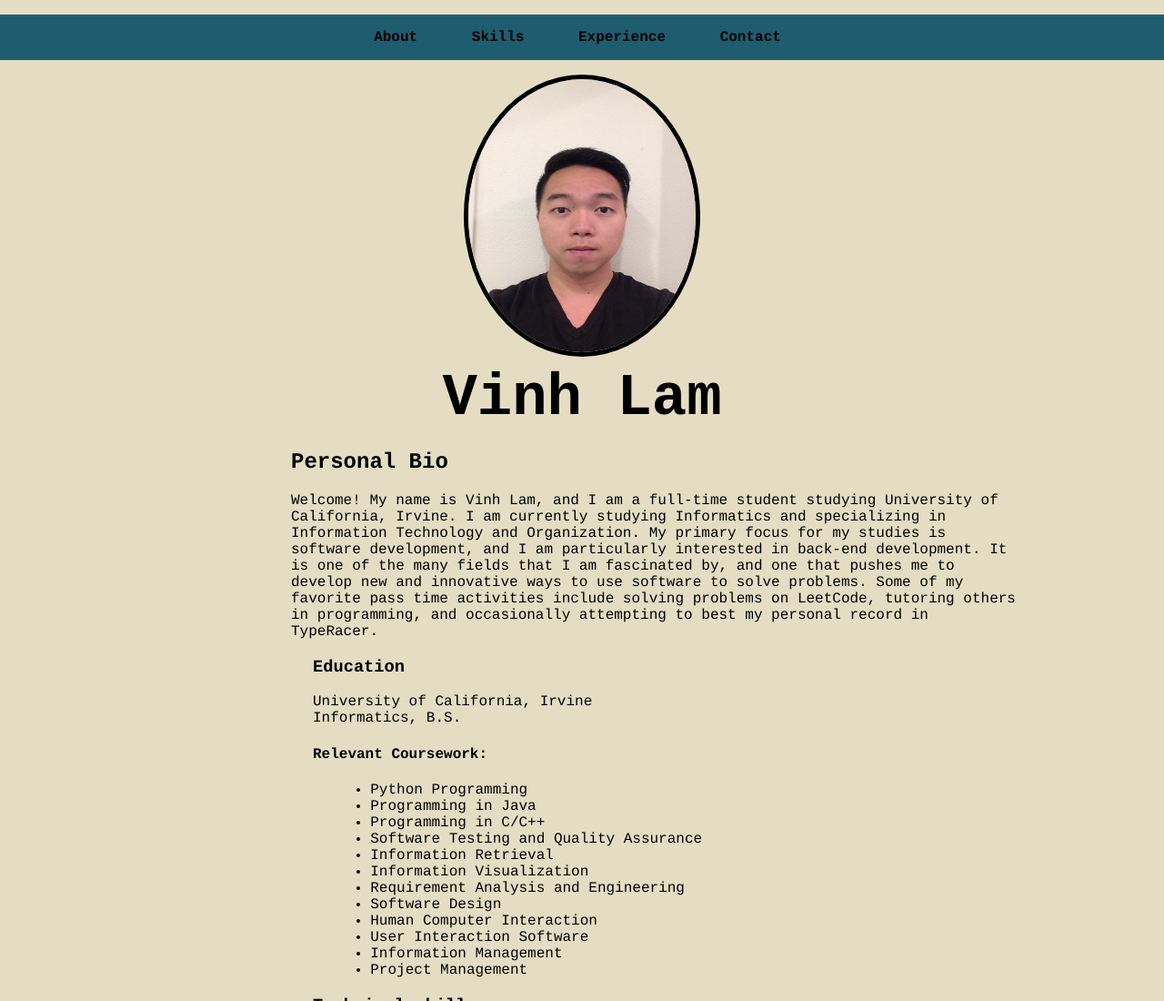
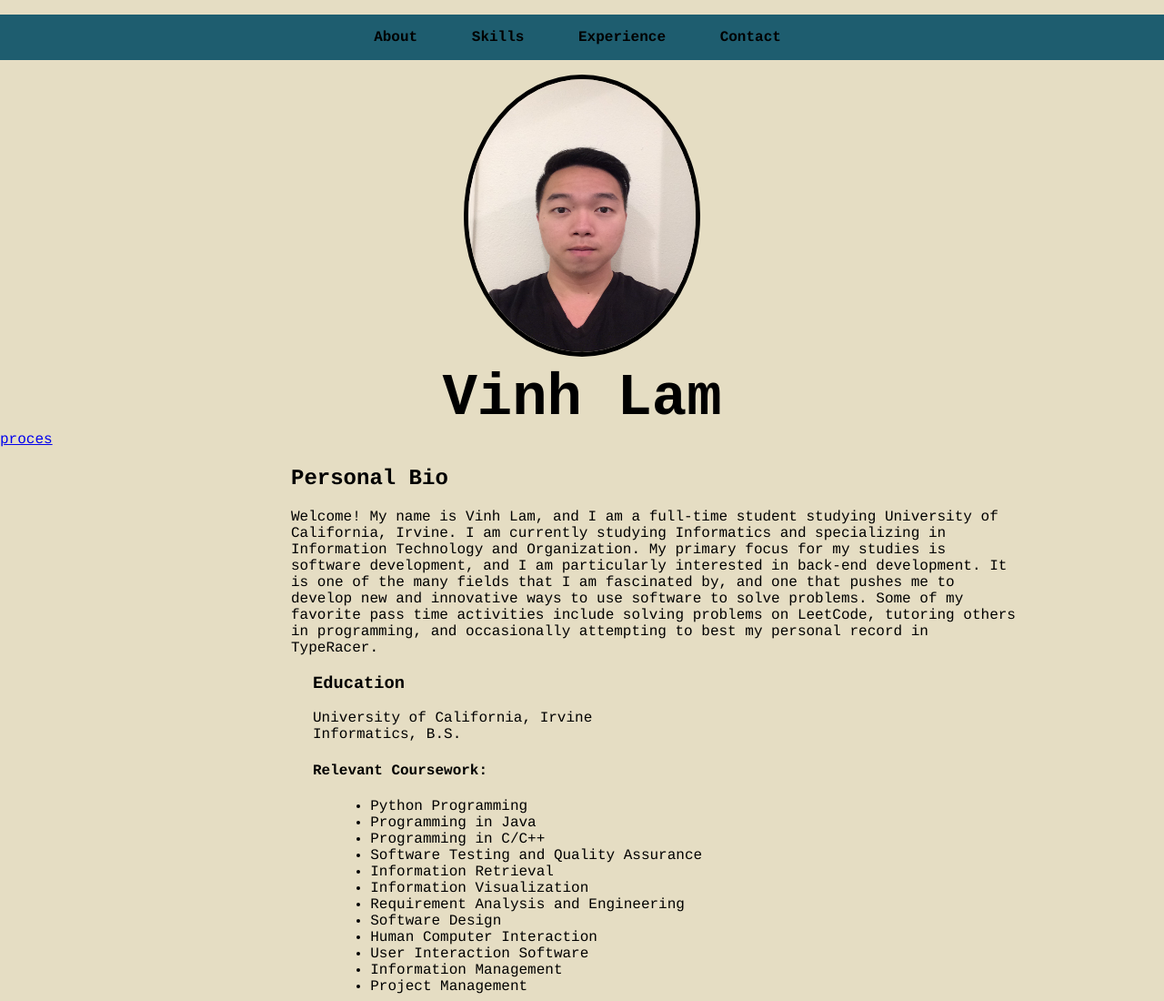
Before and after one commit to vlam321/vlam321.github.io, a plain HTML site: page index.html in a window 1280 px wide. Shown: the top 1100 px of the page at 91% size. Drawn offline with Linux system fonts and the light colour scheme.

Commit message:
testing multiple github pages

```diff
--- a/index.html
+++ b/index.html
@@ -20,6 +20,9 @@
 	<div id="my_name">
 		<img src="img/VinhLamHeadshot.jpeg" width="250" height="300" alt="headshot" class="circular-img"/>
 		<h1 id="vl">Vinh Lam</h1>
+	</div>
+	<div id="process">
+		<a href="process.html">proces</a>
 	</div>
 	<div id="about">
 		<h2>Personal Bio</h2>
```
